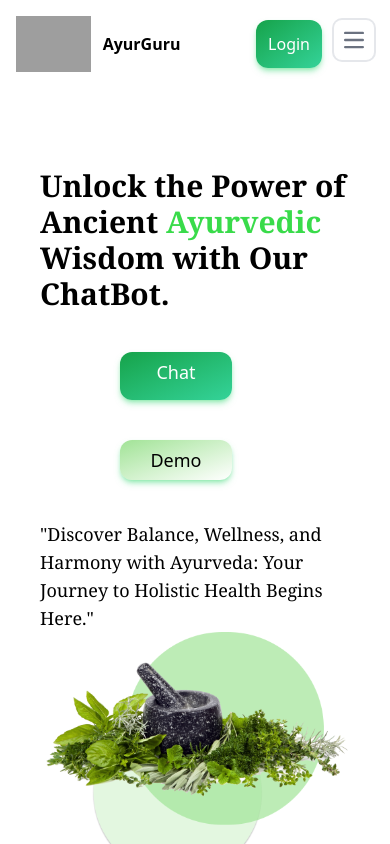
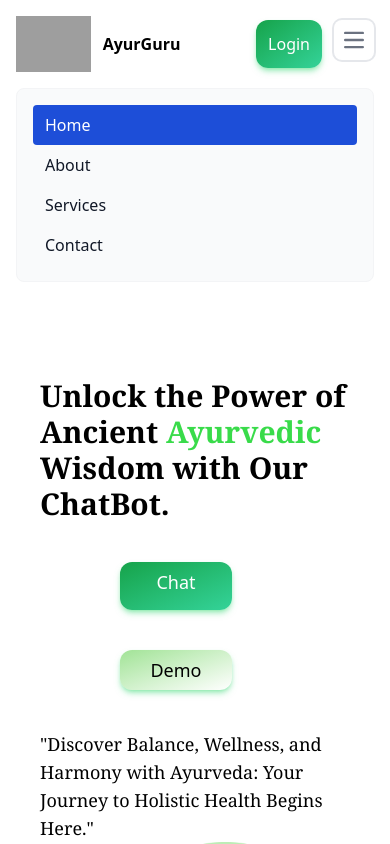
Before and after one commit to abhaydixit07/ayurguru-frontend, a React (Vite) app: page / in a window 390 px wide. Both pictures are taken after a click on the button "Open main menu". Shown: the top 844 px of the page. Built offline with nearby package versions, Linux system fonts and the light colour scheme; grey boxes are pictures that could not be loaded.

Commit message:
making the site responsive

```diff
--- a/src/Components/Navbar.jsx
+++ b/src/Components/Navbar.jsx
@@ -1,116 +1,18 @@
+import { useState } from "react";
+
 export default function Nav() {
-    // const [count, setCount] = useState(0)
+  const [isMenuOpen, setIsMenuOpen] = useState(false);
+
+  const toggleMenu = () => {
+    setIsMenuOpen(!isMenuOpen);
+  };
 
   return (
     <>
-        {/* <div className="px-4 mx-auto max-w-7xl sm:px-6">
-          <div className="relative pt-6 pb-16 sm:pb-24">
-            <nav
-              className="relative flex items-center justify-between sm:h-10 md:justify-center"
-              aria-label="Global"
-            >
-              <div className="flex items-center flex-1 md:absolute md:inset-y-0 md:left-0">
-                <div className="flex items-center justify-between w-full md:w-auto">
-                  <a href="#">
-                    <span className="sr-only">Company Name</span>
-                    <img
-                      className="h-20"
-                      src="https://png.pngtree.com/png-vector/20230918/ourmid/pngtree-wooden-mortar-illustration-png-image_10118702.png"
-                      loading="lazy"
-                      // width={202}
-                      // height={40}
-                    />
-                  </a>
-                  <div className="flex items-center -mr-2 md:hidden">
-                    <button
-                      className="inline-flex items-center justify-center p-2 text-gray-400 bg-gray-50 rounded-md hover:text-gray-500 hover:bg-gray-100 focus:outline-none focus:ring-2 focus:ring-inset focus:ring-gray-50"
-                      type="button"
-                      aria-expanded="false"
-                    >
-                      <span className="sr-only">Open main menu</span>
-                      <svg
-                        xmlns="http://www.w3.org/2000/svg"
-                        fill="none"
-                        viewBox="0 0 24 24"
-                        strokeWidth={2}
-                        stroke="currentColor"
-                        aria-hidden="true"
-                        className="w-6 h-6"
-                      >
-                        <path
-                          strokeLinecap="round"
-                          strokeLinejoin="round"
-                          d="M4 6h16M4 12h16M4 18h16"
-                        />
-                      </svg>
-                    </button>
-                  </div>
-                </div>
-              </div>
-              <div className="hidden md:flex md:space-x-10 list-none font-bold">
-                <li>
+      <nav className="bg-white dark:bg-gray-900 w-full z-20 top-0 start-0 mb-20">
+        <div className="max-w-screen-xl flex flex-wrap items-center justify-between mx-auto p-4">
           <a
             href="#"
-                    className="text-base font-semibold text-gray-500 list-none hover:text-gray-900"
-                    target=""
-                  >
-                    Home
-                  </a>
-                </li>
-                <li>
-                  <a
-                    href="/consult"
-                    className="text-base font-semibold text-gray-500 list-none hover:text-gray-900"
-                    target=""
-                  >
-                    Consult
-                  </a>
-                </li>
-                <li>
-                  <a
-                    href="#"
-                    className="text-base font-semibold text-gray-500 list-none hover:text-gray-900"
-                    target="_blank"
-                  >
-                    Blogs
-                  </a>
-                </li>
-                <li>
-                  <a
-                    href="#"
-                    className="text-base font-semibold text-gray-500 list-none hover:text-gray-900"
-                    target="_blank"
-                  >
-                    Shop
-                  </a>
-                </li>
-                <li>
-                  <a
-                    href="/about"
-                    className="text-base font-semibold text-gray-500 list-none hover:text-gray-900"
-                    target="_blank"
-                  >
-                    About Us
-                  </a>
-                </li>
-              </div>
-              <div className="hidden md:absolute md:flex md:items-center md:justify-end md:inset-y-0 md:right-0">
-                <div className="inline-flex rounded-full shadow">
-                  <div
-                    href="#"
-                    className="rounded-xl bg-gradient-to-br from-green-600 to-emerald-400 px-3 py-1.5 font-dm text-sm font-medium text-white shadow-md shadow-green-400/50 transition-transform duration-200 ease-in-out hover:scale-[1.03] text-center w-28"
-                  >
-                    Login
-                  </div>
-                </div>
-              </div>
-            </nav>
-          </div>
-        </div> */}
-        <nav className="bg-white dark:bg-gray-900  w-full z-20 top-0 start-0 mb-20">
-  <div className="max-w-screen-xl flex flex-wrap items-center justify-between mx-auto p-4">
-    <a
-      href="https://flowbite.com/"
             className="flex items-center space-x-3 rtl:space-x-reverse"
           >
             <img
@@ -130,11 +32,11 @@
               Login
             </button>
             <button
-        data-collapse-toggle="navbar-sticky"
               type="button"
               className="inline-flex items-center p-2 w-10 h-10 justify-center text-sm text-gray-500 rounded-lg md:hidden hover:bg-gray-100 focus:outline-none focus:ring-2 focus:ring-gray-200 dark:text-gray-400 dark:hover:bg-gray-700 dark:focus:ring-gray-600"
               aria-controls="navbar-sticky"
               aria-expanded="false"
+              onClick={toggleMenu}
             >
               <span className="sr-only">Open main menu</span>
               <svg
@@ -155,7 +57,9 @@
             </button>
           </div>
           <div
-      className="items-center justify-between hidden w-full md:flex md:w-auto md:order-1"
+            className={`${
+              isMenuOpen ? "block" : "hidden"
+            } items-center justify-between w-full md:flex md:w-auto md:order-1`}
             id="navbar-sticky"
           >
             <ul className="flex flex-col p-4 md:p-0 mt-4 font-medium border border-gray-100 rounded-lg bg-gray-50 md:space-x-8 rtl:space-x-reverse md:flex-row md:mt-0 md:border-0 md:bg-white dark:bg-gray-800 md:dark:bg-gray-900 dark:border-gray-700">
@@ -196,8 +100,6 @@
           </div>
         </div>
       </nav>
-
-
     </>
-    )
+  );
 }
--- a/src/Pages/Home.jsx
+++ b/src/Pages/Home.jsx
@@ -5,7 +5,6 @@
 import divpic1 from '../assets/divpic1.png'
 
 function App() {
-//   const [count, setCount] = useState(0)
 
   return (
     <>
```
Lines whose indentation alone changed are shown as unchanged.
